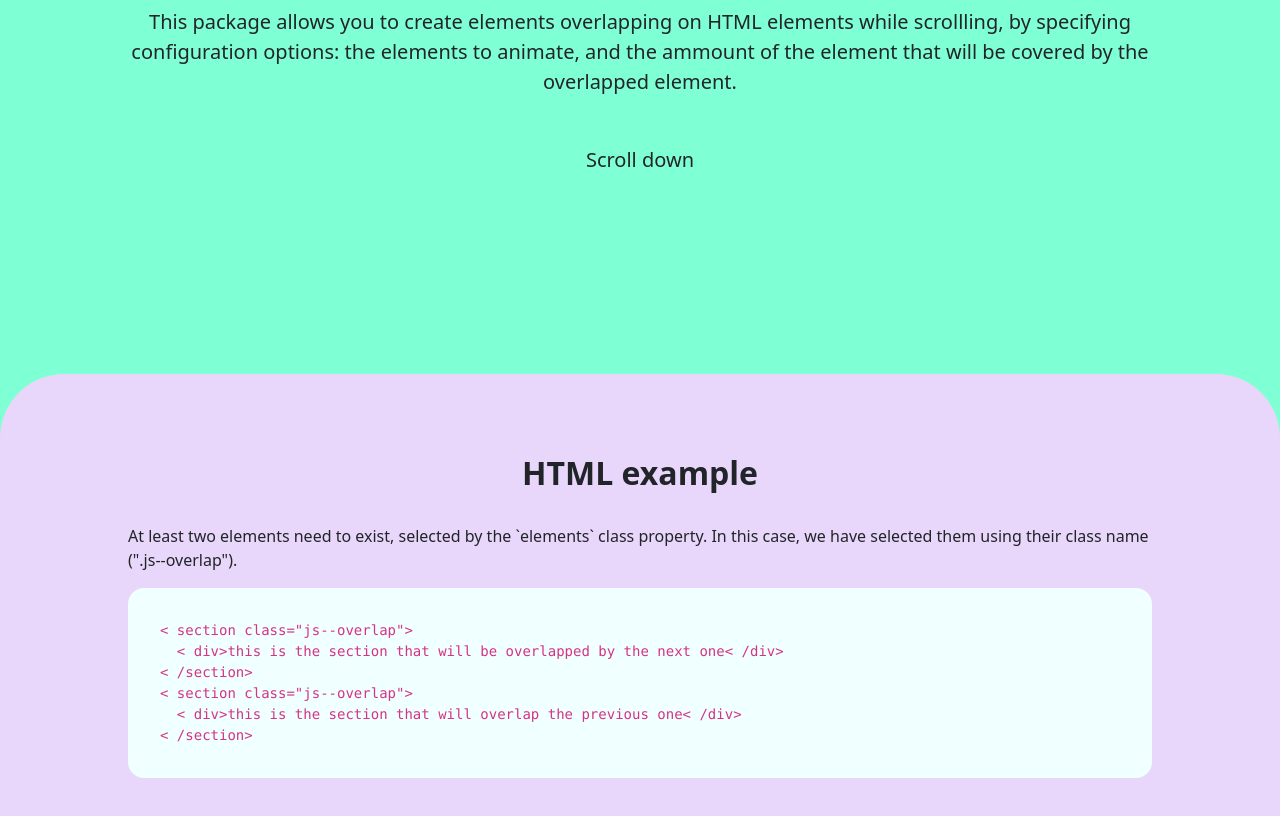
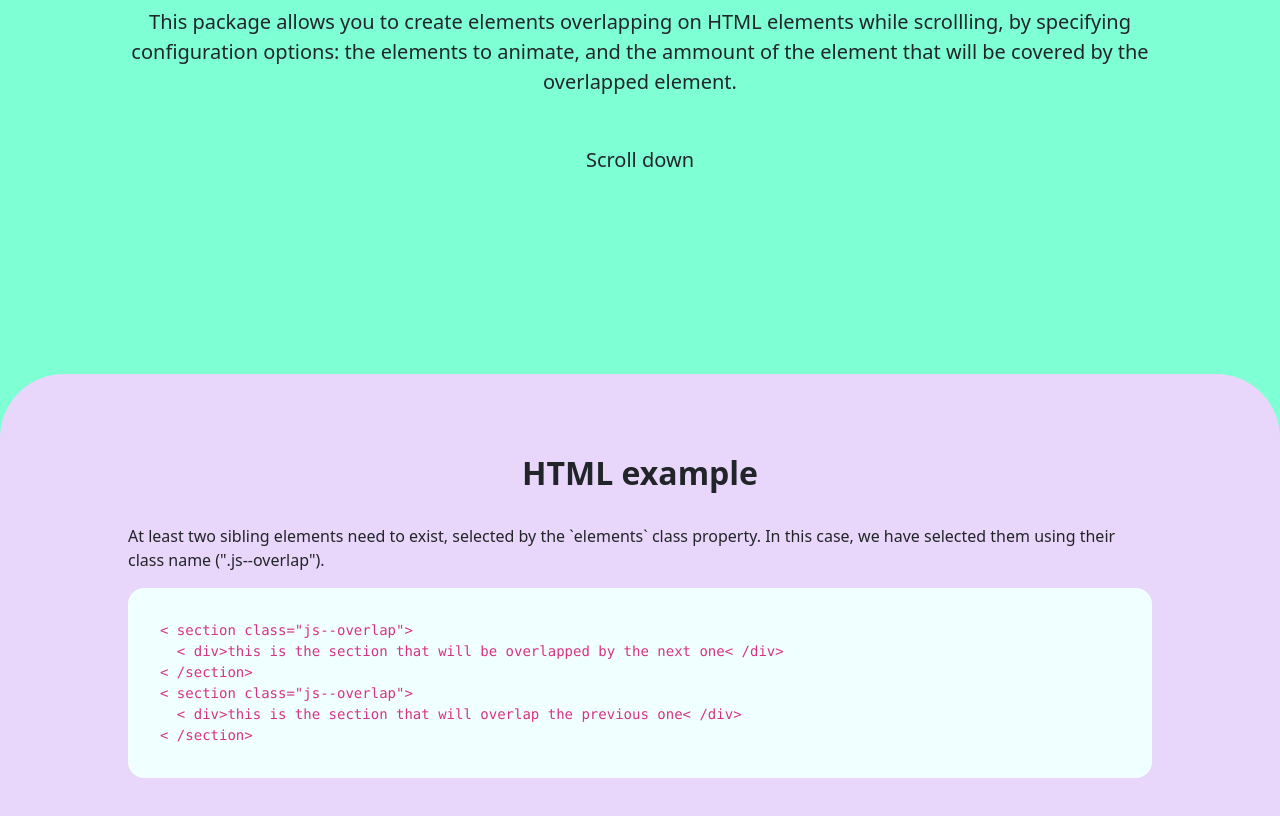
Before and after one commit to team-thunderfoot/overlap-section, a website: page dist/index.html in a window 1280 px wide. Shown: the part 266-1082 px from the top of the page. Drawn offline with nearby package versions, Linux system fonts and the light colour scheme.

Commit message:
readme update

```diff
--- a/dist/index.html
+++ b/dist/index.html
@@ -28,7 +28,7 @@
             <section class="js--overlap">
                 <div class="wrapper">
                     <h2>HTML example</h2>
-                    <p>At least two elements need to exist, selected by the `elements` class property. In this case, we have selected them using their class name (".js--overlap").</p>
+                    <p>At least two sibling elements need to exist, selected by the `elements` class property. In this case, we have selected them using their class name (".js--overlap").</p>
                     <code>
                         < section class="js--overlap"><br />
                         &emsp;&emsp;< div>this is the section that will be overlapped by the next one< /div> <br />
```
Also changed, not shown: README.md.
